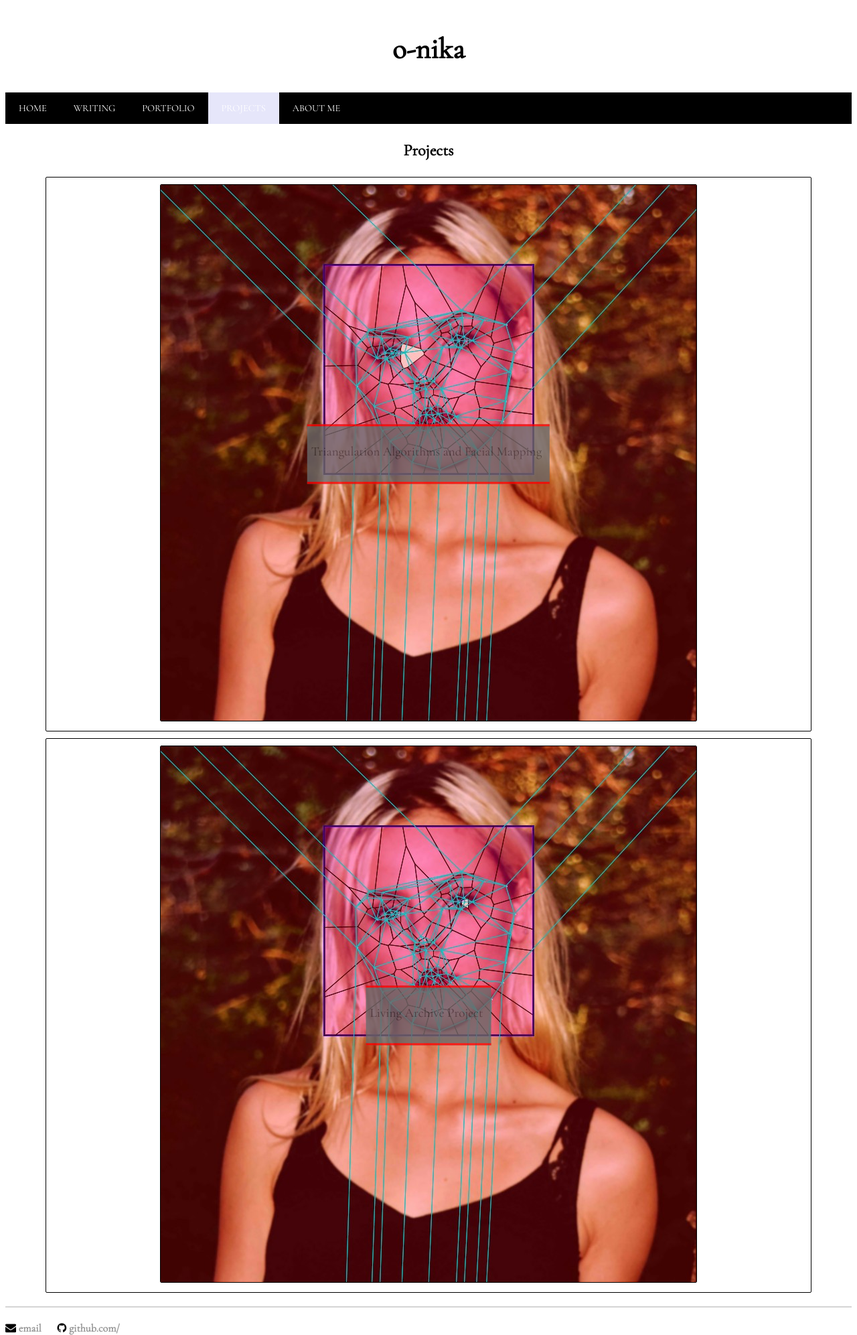
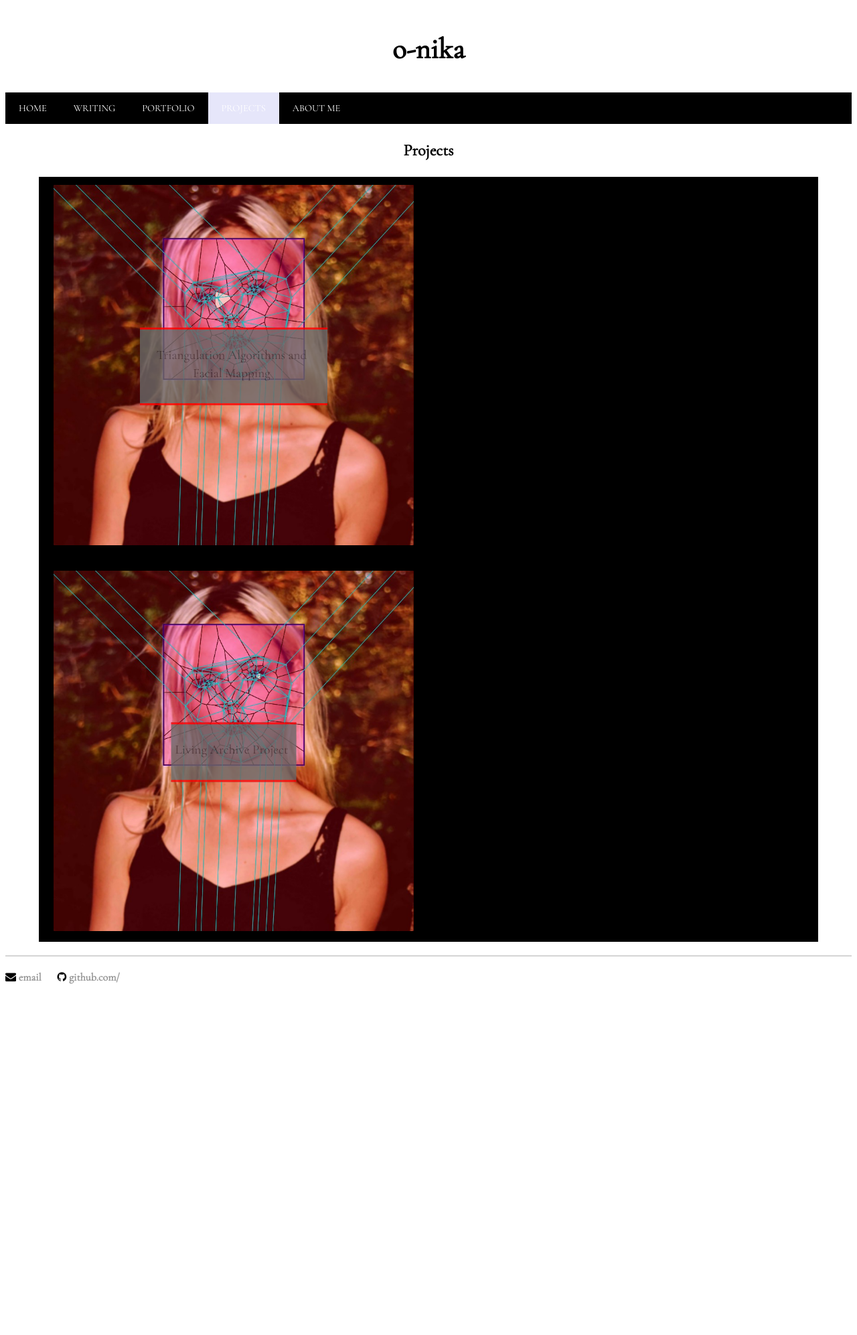
Before and after one commit to nikaroxanne/nikaroxanne.github.io, a Jekyll site: the page built from projects.html, in a window 1280 px wide. Shown: the whole page at 67% size. Built offline with Jekyll 4.4.1, drawn with Linux system fonts in a browser that asks for light colours; some web fonts are replaced; after the commit the page ends 1469 px from its top, so only the background shows below that.

Commit message:
fixed positioning adjusting sizes

```diff
--- a/css/main.css
+++ b/css/main.css
@@ -637,7 +637,6 @@ a.header:hover, a.header:active {
 .page-title {text-align: center;}
 
 
-
 .writingSection {
 	text-align: left;
 	padding: 20px;
@@ -645,9 +644,14 @@ a.header:hover, a.header:active {
 	border: 1px solid black;
 }
 
+.backgroundSection {
+	width: 100%;
+	background-color: black;
+}
+
 .projectSections, .portfolio, .aboutMe {
+	width: 50%;
 	text-align: center;
-	position: relative;
 }
 
 
--- a/projects.html
+++ b/projects.html
@@ -5,7 +5,7 @@ permalink: /projects
 
 <h2 class = "gallery-title"> Projects </h2>
 
-<div class = "background">
+<div class = "backgroundSection">
 
 	<div class = "projectSections">
 
```
